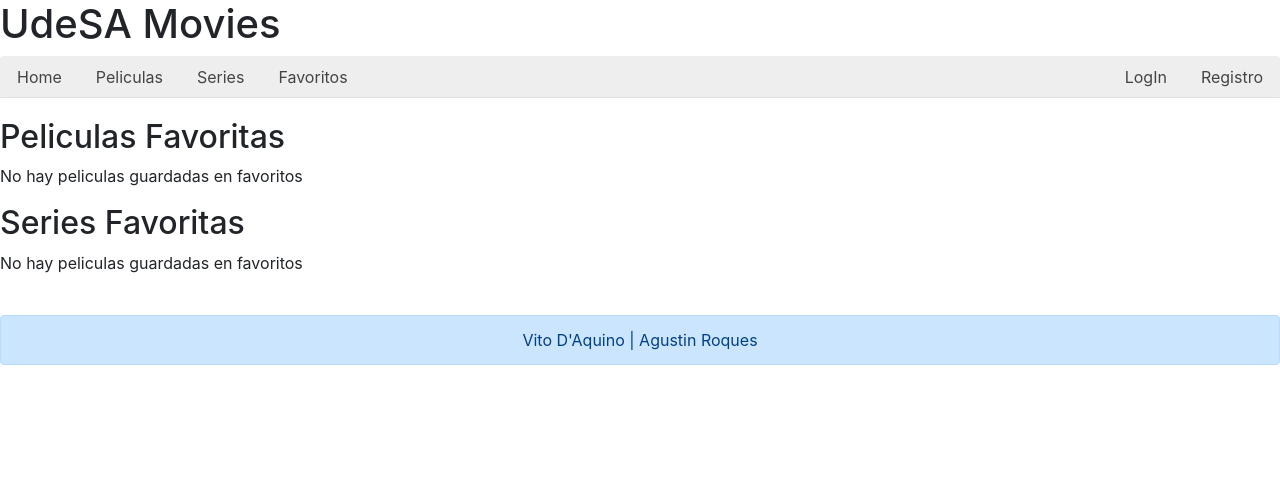
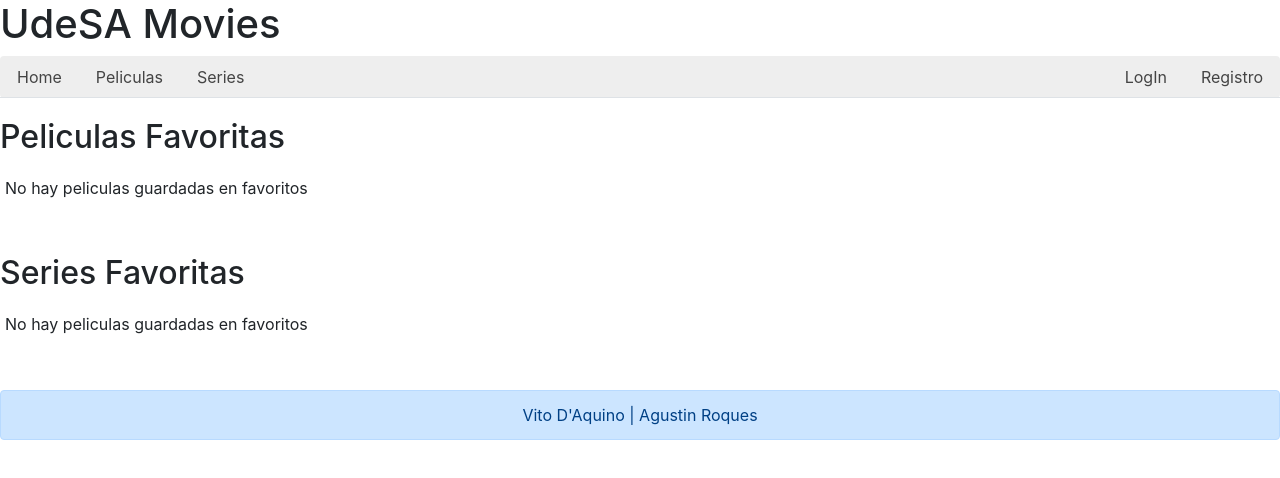
Before and after one commit to mdaquino/PI-Daquino-Roques, a React (Create React App) app: page /Favoritos in a window 1280 px wide. Shown: the top 478 px of the page. Built offline with nearby package versions, Linux system fonts and the light colour scheme.

Commit message:
Agregue la funcion que favoritos y lo relacionado solo aparece si hay cookies, ademas de corregir errores menores de fetch

```diff
--- a/src/components/CardMNP/CardMNP.js
+++ b/src/components/CardMNP/CardMNP.js
@@ -1,5 +1,8 @@
 import React, { Component } from "react"
 import { Link } from "react-router-dom/cjs/react-router-dom.min"
+import Cookies from "universal-cookie"
+
+const cookies = new Cookies()
 class CardNMP extends Component {
   constructor(props) {
     super(props)
@@ -66,6 +69,7 @@ class CardNMP extends Component {
   }
 
   render() {
+    const cookie= cookies.get("auth-user")
     return (
       <article className="single-card-playing">
         <img src={this.props.foto} className="card-img-top" alt=" " />
@@ -80,8 +84,16 @@ class CardNMP extends Component {
           </button>
 
           <Link to={"/detalleP/" + this.props.id}><button className="btn btn-primary">Ver detalle</button></Link>
-          <button className={this.state.favorito === true ? "btn alert-primary oculto" : "btn alert-primary"} onClick={() => this.agregarFavP()}>Agregar a Favoritos</button>
-          <button className={this.state.favorito === false ? "btn alert-primary oculto" : "btn alert-primary"} onClick={() => this.sacarFavP()}>Quitar de Favoritos</button>
+
+          {cookie ? (
+            <>
+              <button className={this.state.favorito === true ? "btn alert-primary oculto" : "btn alert-primary"} onClick={() => this.agregarFavP()}>Agregar a Favoritos</button>
+              <button className={this.state.favorito === false ? "btn alert-primary oculto" : "btn alert-primary"} onClick={() => this.sacarFavP()}>Quitar de Favoritos</button>
+            </>
+          ) : (
+            <p></p>
+          )
+          }
         </div>
       </article>
     )
--- a/src/components/CardMovie/CardMovie.js
+++ b/src/components/CardMovie/CardMovie.js
@@ -1,6 +1,10 @@
 import React, { Component } from "react"
 import { Link } from "react-router-dom/cjs/react-router-dom.min"
+import Cookies from "universal-cookie"
+
+const cookies = new Cookies()
 class CardMovie extends Component {
+
     constructor(props) {
         super(props)
         this.state = {
@@ -69,6 +73,7 @@ class CardMovie extends Component {
 
 
     render() {
+        const cookie = cookies.get("auth-user")
         return (
             <article className="single-card-movie">
                 <img src={this.props.foto} className="card-img-top"
@@ -85,8 +90,15 @@ class CardMovie extends Component {
                     </button>
 
                     <Link to={"/detalleP/" + this.props.id}><button className="btn btn-primary">Ver detalle</button></Link>
-                    <button className={this.state.favorito === true ? "btn alert-primary oculto" : "btn alert-primary"} onClick={() => this.agregarFavP()}>Agregar a Favoritos</button>
-                    <button className={this.state.favorito === false ? "btn alert-primary oculto" : "btn alert-primary"} onClick={() => this.sacarFavP()}>Quitar de Favoritos</button>
+                    {cookie ? (
+                        <>
+                            <button className={this.state.favorito === true ? "btn alert-primary oculto" : "btn alert-primary"} onClick={() => this.agregarFavP()}>Agregar a Favoritos</button>
+                            <button className={this.state.favorito === false ? "btn alert-primary oculto" : "btn alert-primary"} onClick={() => this.sacarFavP()}>Quitar de Favoritos</button>
+                        </>
+                    ) : (
+                        <p></p>
+                    )
+                    }
                 </div>
             </article>
         )
--- a/src/components/CardSAT/CardSAT.js
+++ b/src/components/CardSAT/CardSAT.js
@@ -1,5 +1,8 @@
 import React, { Component } from "react"
 import { Link } from "react-router-dom/cjs/react-router-dom.min"
+import Cookies from "universal-cookie"
+
+const cookies = new Cookies()
 class CardSAT extends Component {
   constructor(props) {
     super(props)
@@ -69,6 +72,7 @@ class CardSAT extends Component {
 
 
   render() {
+    const cookie= cookies.get("auth-user")
     return (
       <article className="single-card-on-air mb-3">
         <img src={this.props.imagen} className="card-img-top"
@@ -84,8 +88,15 @@ class CardSAT extends Component {
           </button>
 
           <Link to={"/detalleS/" + this.props.id}><button className="btn btn-primary">Ver detalle</button></Link>
+          {cookie ? (
+            <>
               <button className={this.state.favorito === true ? "btn alert-primary oculto" : "btn alert-primary"} onClick={() => this.agregarFavS()}>Agregar a Favoritos</button>
               <button className={this.state.favorito === false ? "btn alert-primary oculto" : "btn alert-primary"} onClick={() => this.sacarFavS()}>Quitar de Favoritos</button>
+            </>
+          ) : (
+            <p></p>
+          )
+          }
         </div>
       </article>
     )
--- a/src/components/CardSeries/CardSeries.js
+++ b/src/components/CardSeries/CardSeries.js
@@ -1,5 +1,8 @@
 import React, { Component } from "react"
 import { Link } from "react-router-dom/cjs/react-router-dom.min"
+import Cookies from "universal-cookie"
+
+const cookies = new Cookies()
 class CardSerie extends Component {
   constructor(props) {
     super(props)
@@ -66,6 +69,7 @@ class CardSerie extends Component {
   }
 
   render() {
+    const cookie = cookies.get("auth-user")
     return (
       <article className="single-card-tv">
 
@@ -82,8 +86,15 @@ class CardSerie extends Component {
           </button>
 
           <Link to={"/detalleS/" + this.props.id}><button className="btn btn-primary">Ver detalle</button></Link>
+          {cookie ? (
+            <>
               <button className={this.state.favorito === true ? "btn alert-primary oculto" : "btn alert-primary"} onClick={() => this.agregarFavS()}>Agregar a Favoritos</button>
               <button className={this.state.favorito === false ? "btn alert-primary oculto" : "btn alert-primary"} onClick={() => this.sacarFavS()}>Quitar de Favoritos</button>
+            </>
+          ) : (
+            <p></p>
+          )
+          }
         </div>
       </article>
     )
--- a/src/components/Header/Header.js
+++ b/src/components/Header/Header.js
@@ -1,11 +1,11 @@
-import { Link } from 'react-router-dom';
+import { Link, withRouter } from 'react-router-dom';
 import Cookies from 'universal-cookie';
 import React, { Component } from 'react';
 
-const cookies= new Cookies()
-class Header extends Component{
-    render(){
-        const cookie= cookies.get("auth-user")
+const cookies = new Cookies()
+class Header extends Component {
+    render() {
+        const cookie = cookies.get("auth-user")
         return (
 
             <><h1>UdeSA Movies</h1>
@@ -20,10 +20,8 @@ class Header extends Component{
                         <li class="nav-item">
                             <Link to="/Series" class="nav-link"> Series</Link>
                         </li>
-                <li class="nav-item">
-                    <Link to="/Favoritos" class="nav-link"> Favoritos</Link>
-                </li>
-                {!cookie?(
+
+                        {cookie == null ? (
                             <>
                                 <li class="nav-item ml-auto">
                                     <Link to="/LogIn" class="nav-link"> LogIn</Link>
@@ -32,17 +30,21 @@ class Header extends Component{
                                     <Link to="/Registro" class="nav-link"> Registro</Link>
                                 </li>
                             </>
-                ):(
-
+                        ) : (
+                            <>
+                                <li class="nav-item">
+                                    <Link to="/Favoritos" class="nav-link"> Favoritos</Link>
+                                </li>
                                 <li class="nav-item ml-auto">
                                     <Link to="/MiPerfil" class="nav-link"> Log out</Link>
                                 </li>
-
+                            </>
                         )}
                     </ul>
 
                 </nav>
             </>
         )
-}}
-export default Header
+    }
+}
+export default withRouter(Header)
--- a/src/components/SeriesScreen/SeriesScreen.js
+++ b/src/components/SeriesScreen/SeriesScreen.js
@@ -56,12 +56,12 @@ class SeriesScreen extends Component {
         console.log(this.state)
         return (
                 <>
+                <h2 className="alert alert-primary">Series</h2>
                 <form onSubmit={(e) => this.evitarEnvio(e)}>
                         <label>Nombre: </label>
                         <input type="text" onChange={(evento)=>this.cambioDelInput(evento)} value={this.state.valor}></input>
                         <input type="submit" value="submit"></input>
                 </form>
-                <h2 className="alert alert-primary">Series</h2>
                 <section className="row cards" id="now-playing">
                     {
                         this.state.personajes.length > 0 ? (
--- a/src/screens/Favoritos/Favoritos.js
+++ b/src/screens/Favoritos/Favoritos.js
@@ -73,7 +73,7 @@ class Favoritos extends Component {
         return (
             <div>
                 <h2>Peliculas Favoritas</h2>
-                <section className="seccionFavoritos">
+                <section className="row cards" id="movies">
                     {this.state.cargando === true ? (
                         <p>Cargando...</p>
                     ) : this.state.favoritosP.length === 0 ? (
@@ -94,7 +94,7 @@ class Favoritos extends Component {
                     )}
                 </section>
                 <h2>Series Favoritas</h2>
-                <section className="seccionFavoritos">
+                <section className="row cards" id="movies">
                     {this.state.cargando === true ? (
                         <p>Cargando...</p>
                     ) : this.state.favoritosS.length === 0 ? (
--- a/src/screens/MiPerfil/MiPerfil.js
+++ b/src/screens/MiPerfil/MiPerfil.js
@@ -1,4 +1,5 @@
 import React, { Component } from "react";
+import { withRouter } from "react-router-dom/cjs/react-router-dom.min";
 import Cookies from 'universal-cookie';
 
 const cookies = new Cookies();
@@ -25,4 +26,4 @@ class MiPerfil extends Component {
     }
 }
 
-export default MiPerfil;
+export default withRouter(MiPerfil);
```
Lines whose indentation alone changed are shown as unchanged.
